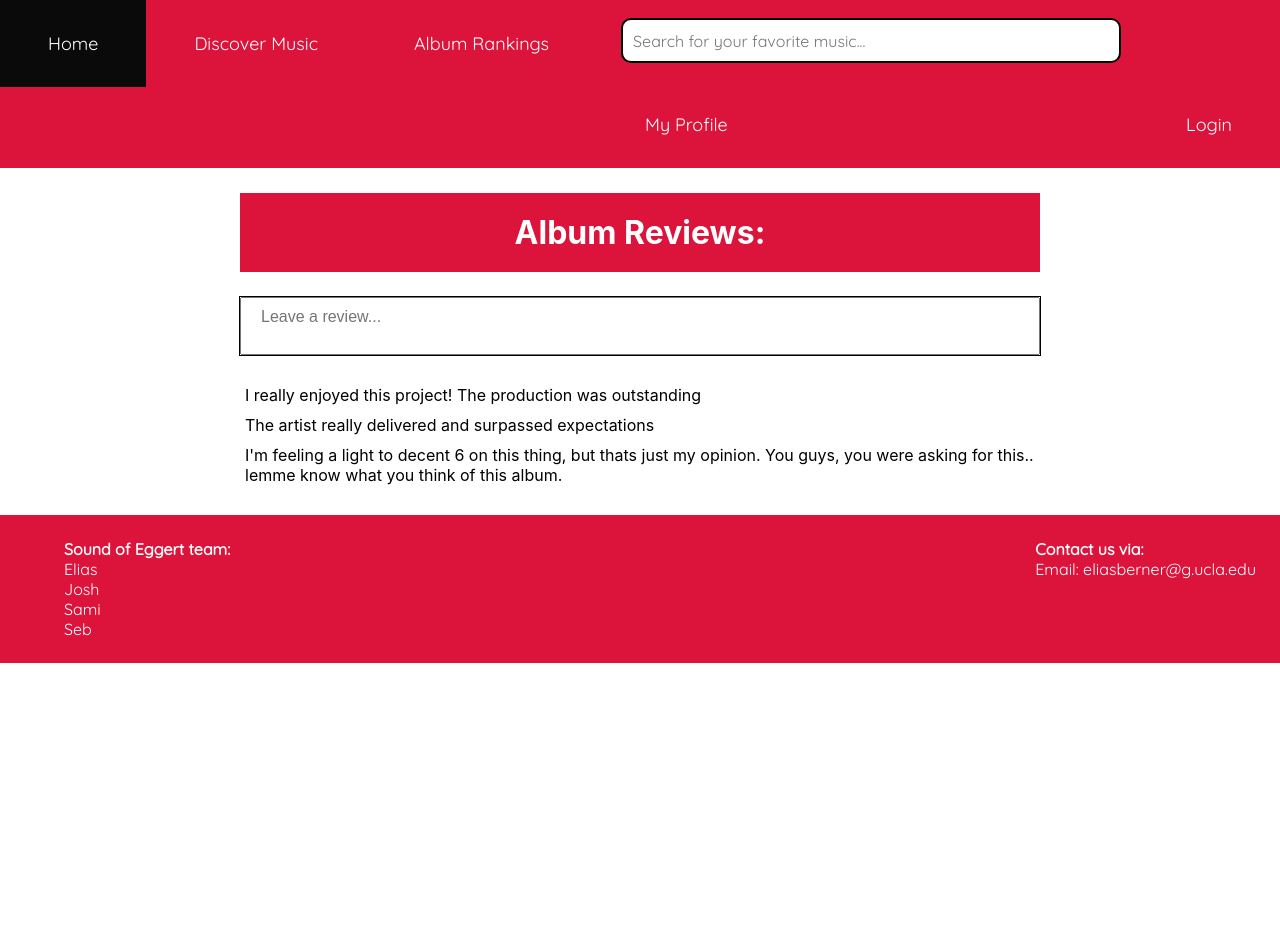
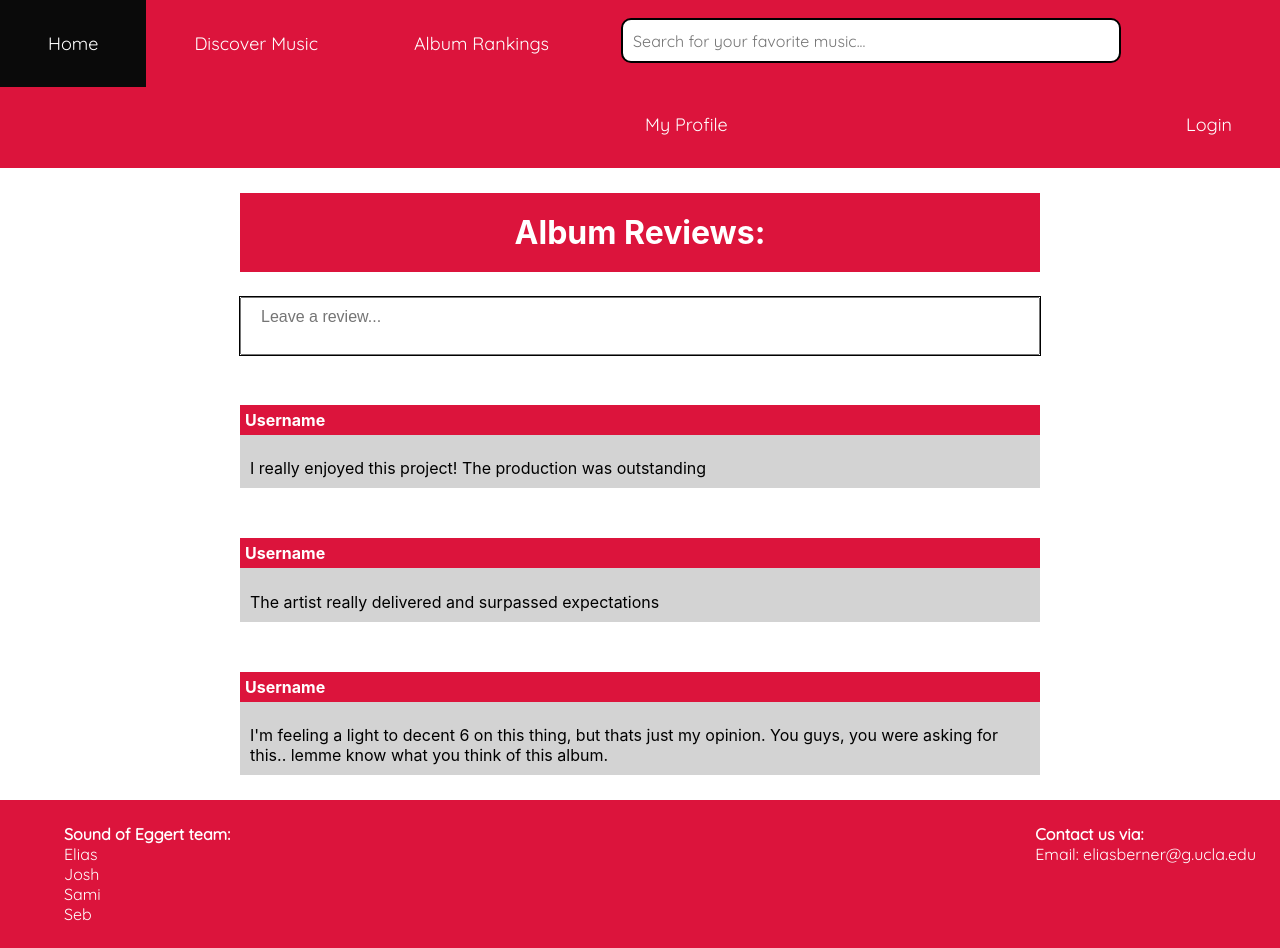
Before and after one commit to meepospammer/sound-of-eggert, a Next.js app: page /components/commentsection/commentsection in a window 1280 px wide. Before the commit the page ends 800 px from the top, so only its background shows below. Built offline with nearby package versions, Linux system fonts and the light colour scheme.

Commit message:
Added comments to comment section component

```diff
--- a/pages/components/commentsection/commentsection.js
+++ b/pages/components/commentsection/commentsection.js
@@ -8,7 +8,14 @@ var comments = ["I really enjoyed this project! The production was outstanding",
 export default function commentsection() {
   var commentlist = []
   for(let i = 0; i < comments.length; i++){
-    var object = <div> {comments[i]} </div>
+    var object = <div>
+                    <h2>
+                      Username
+                    </h2>
+                    <p>
+                    {comments[i]}
+                    </p>
+                  </div>
     commentlist.push(object)
   }
   return (
@@ -20,7 +27,7 @@ export default function commentsection() {
         </h1>
       </l>
       <l>
-        <textarea placeholder='Leave a review...' resize="none" type="text"/>
+        <textarea placeholder='Leave a review...' type="text"/>
       </l>
       <l>
         {commentlist}
--- a/pages/components/commentsection/commentsection.module.css
+++ b/pages/components/commentsection/commentsection.module.css
@@ -32,7 +32,20 @@
 }
 
 .container div{
-    background-color: white;
     text-align: left;
+    margin-top: 50px;
+    background-color: lightgray;
+}
+
+.container h2{
+    background-color: crimson;
     padding: 5px 5px;
+    color: white;
+    font-style: bold;
+    font-size: medium;
 }
+
+.container p{
+    margin: 0px 0px;
+    padding: 10px 10px;
+}
```
